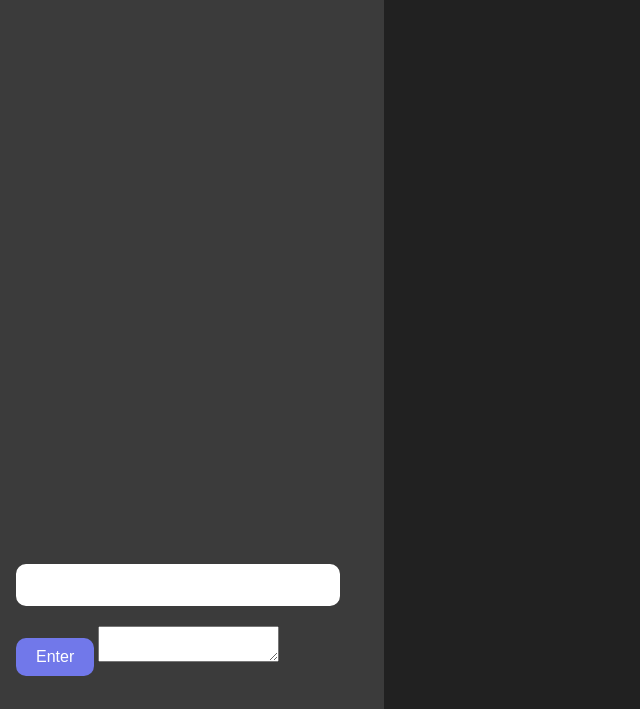
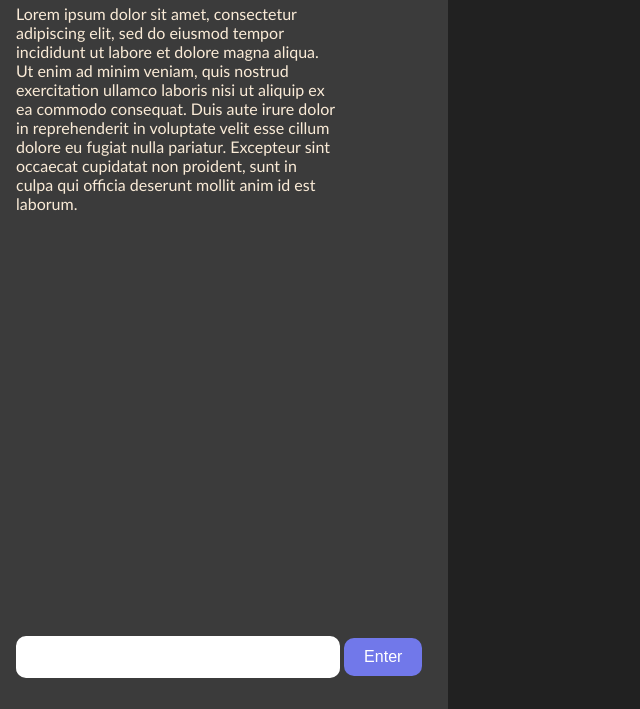
Before and after one commit to arjund95/QuackHacksProject, a website: page index.html in a window 1280 px wide. Shown: the part 91-800 px from the top of the page, without its empty margins (0-640 px from the left). Drawn offline with Linux system fonts and the light colour scheme.

Commit message:
Modified CSS for cleaner handling later

```diff
--- a/index.html
+++ b/index.html
@@ -7,16 +7,32 @@
         <meta name="description" content="">
         <meta name="viewport" content="width=device-width, initial-scale=1">
         <link rel="stylesheet" href="styles.css">
-        <script src="script.js"></script>
+        <script src="script.js" defer></script>
     </head>
 
     <body>
-        <div id="chat">
-            <h1>CAREER EXPERT</h1>
-            <div id="chat_box">
-                <input type="text" id="userInput">
-                <button id="btn">Enter</button>
-                <textarea id="result"></textarea>
+        <div class="container">
+            <div id="chat">
+                <div style="position: relative; left: 2vh">
+                    <h1>CAREER EXPERT</h1>
+                    <div id="response">
+                        <p id="result">
+                            Lorem ipsum dolor sit amet, consectetur adipiscing elit, sed do eiusmod tempor incididunt ut labore et dolore magna aliqua.
+                            Ut enim ad minim veniam, quis nostrud exercitation ullamco laboris nisi ut aliquip ex ea commodo consequat.
+                            Duis aute irure dolor in reprehenderit in voluptate velit esse cillum dolore eu fugiat nulla pariatur.
+                            Excepteur sint occaecat cupidatat non proident, sunt in culpa qui officia deserunt mollit anim id est laborum.
+                        </p>
+                    </div>
+                    <div id="input">
+                        <input type="text" id="userInput">
+                        <button id="btn">Enter</button>
+                    </div>
+                </div>
+            </div>
+            <div id="visual_area">
+                <!-- <div class="container">
+
+                </div> -->
             </div>
         </div>
     </body>
--- a/styles.css
+++ b/styles.css
@@ -14,7 +14,6 @@ body {
     font-size: 2.5em;
     margin-bottom: 20px;
     position: relative;
-    left: 2vh;
 
   }
 
@@ -54,16 +53,47 @@ body {
   } */
 
 
+.container {
+  display: flex;
+  height: 100vh;
+  width: 100vw;
+}
+
 #chat {
     background-color: #3b3b3b;
-    position: absolute;
-    height: 100vh;
-    width: 30vw;
-    right: 70vw;
+    /* position: relative; */
+    /* height: 100vh; */
+    /* width: 30vw; */
+    flex-grow: .1;
 }
 
-#chat_box {
+#input {
     position: relative;
-    left: 2vh;
-    top: 70vh;
+    /* --inp_top: 70vh; */
+    /* top: var(--inp_top); */
+    top: 2vh;
 }
+
+
+
+#result {
+  resize: none;
+  background: transparent;
+  /* border-radius: 16px;
+  border-width: 2px; */
+  border: transparent;
+  width: 25vw;
+  height: 75vh;
+  overflow-y: scroll;
+  color:antiquewhite;
+
+
+}
+
+#visual_area {
+  background-color: rgb(33, 33, 33);
+  /* width: 70vw; */
+  /* left: 30vw; */
+  flex-grow: 2;
+
+}
```
